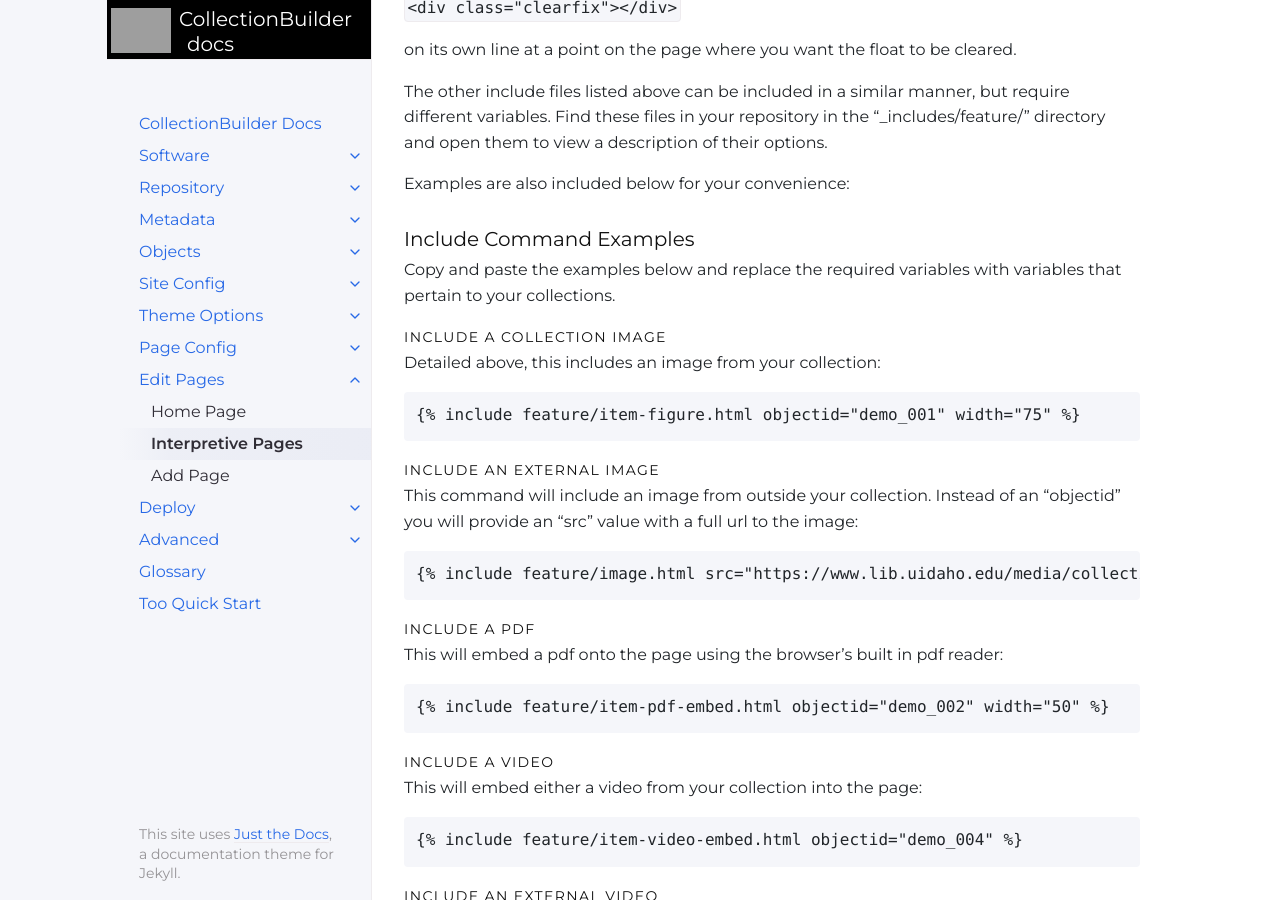
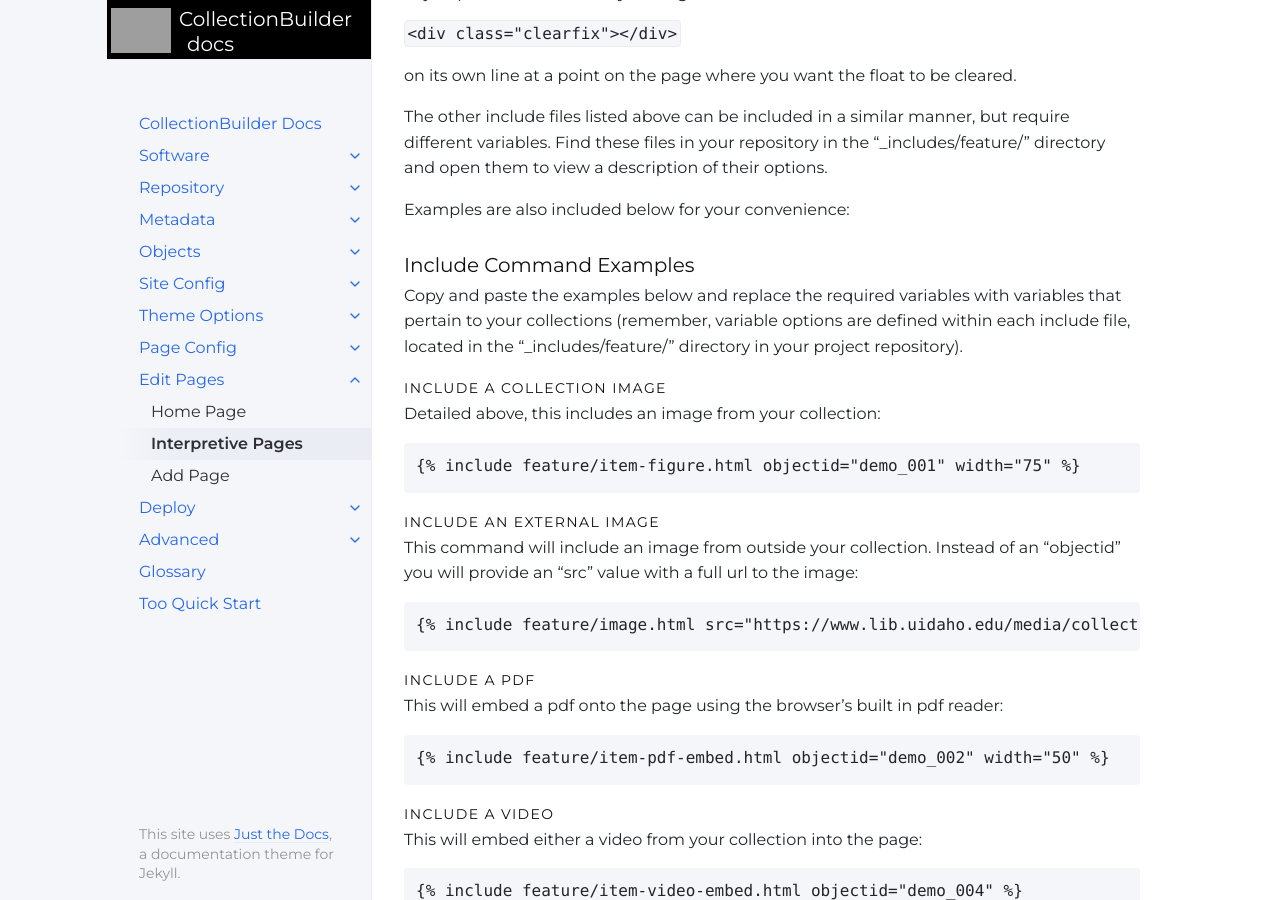
Before and after one commit to CollectionBuilder/cb-docs, a Jekyll site: the page built from docs/pages/interpretive.md, in a window 1280 px wide and 900 px high, scrolled down 3848 px. Built offline with Jekyll 4.4.1, drawn with Linux system fonts in a browser that asks for light colours; some of the changed text lies outside the part shown.

Commit message:
random edits

```diff
--- a/docs/pages/interpretive.md
+++ b/docs/pages/interpretive.md
@@ -150,7 +150,7 @@ Examples are also included below for your convenience:
 
 ### Include Command Examples
 
-Copy and paste the examples below and replace the required variables with variables that pertain to your collections.
+Copy and paste the examples below and replace the required variables with variables that pertain to your collections (remember, variable options are defined within each include file, located in the "_includes/feature/" directory in your project repository).
 
 #### Include a Collection Image
 
```
Also changed, not shown: other parts of docs/pages/interpretive.md (+2 -2 lines), docs/customization/config-nav.md (+1 -1 lines), docs/pages/add_page.md (+1 -1 lines).
